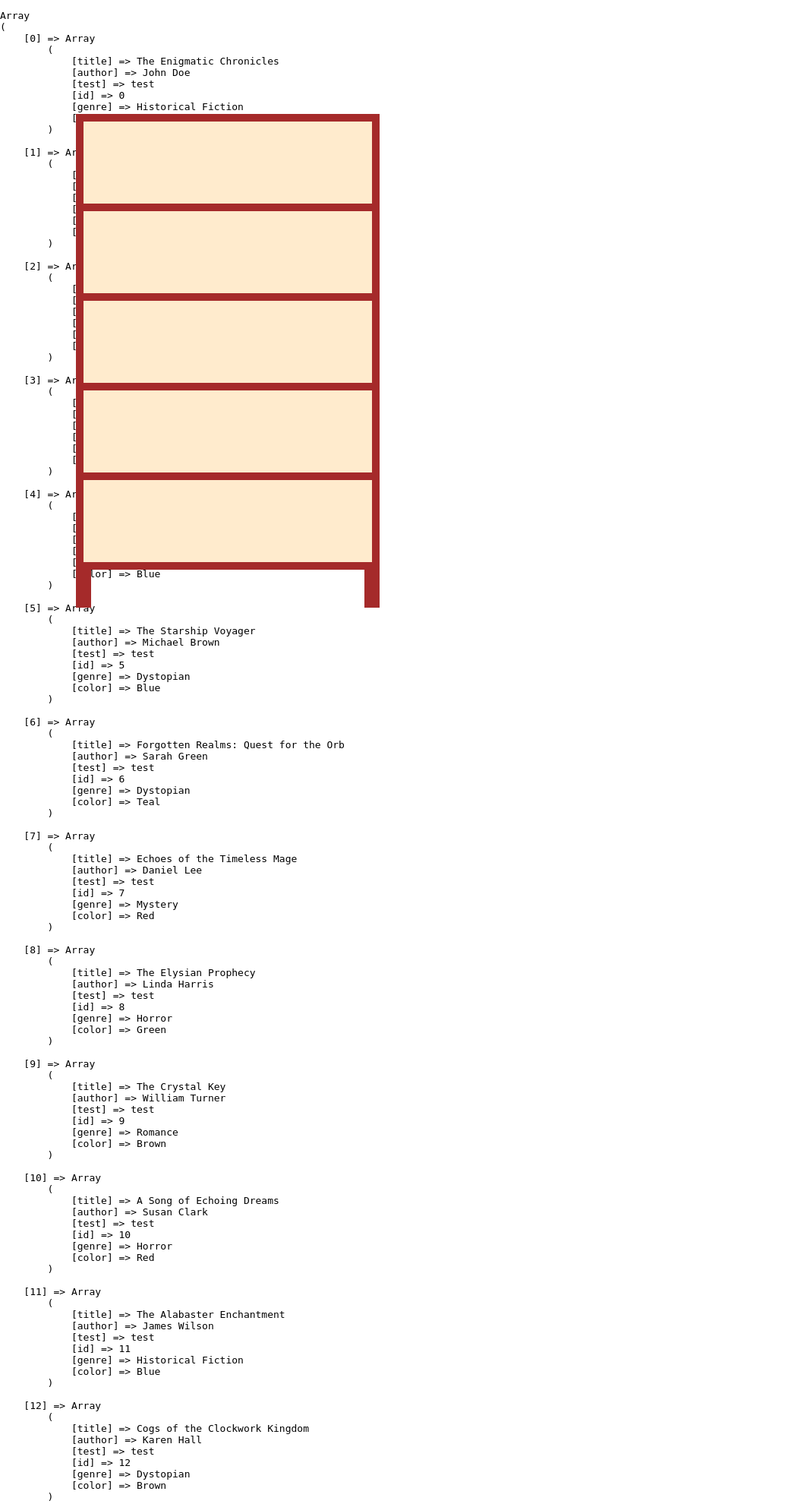
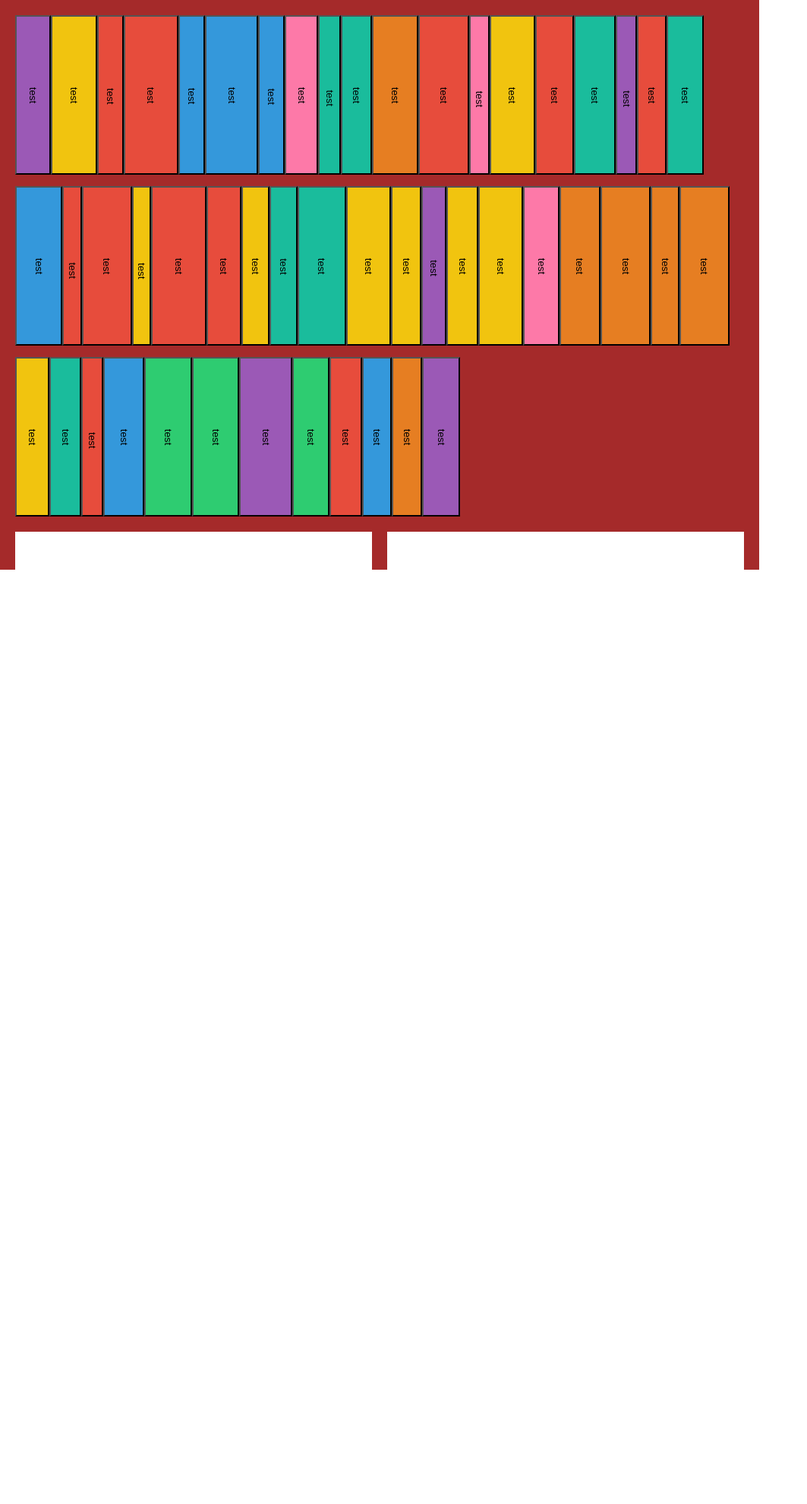
Before and after one commit to JoarHansson/bookshelf, a PHP site: page / in a window 1280 px wide. Shown: the top 1980 px of the page at 76% size, without its empty margins (0-1063 px from the left). After the commit the page ends 750 px from the top, so only its background shows below. Run offline with PHP 8.4, Linux system fonts and the light colour scheme; some libraries are stand-ins or nearby versions.

Commit message:
add html form to choose a book and display its data
also, small changes to css and data.php

```diff
--- a/data.php
+++ b/data.php
@@ -56,6 +56,16 @@ $books = [
   ["title" => "Legends of the Golden Phoenix", "author" => "Yuki Nakamura"],
   ["title" => "The Enchanted Jade Garden", "author" => "Chen Wei"],
   ["title" => "Echoes from the Red Pagoda", "author" => "Sofia Martinez"],
+  // ["title" => "The Mysteries of Tibet", "author" => "Tenzin Dorje"],
+  // ["title" => "The Lost Secrets of Atlantis", "author" => "Elena Kuznetsova"],
+  // ["title" => "Whispers from the Enchanted Forest", "author" => "Oliver Smith"],
+  // ["title" => "The Lunar Conspiracy", "author" => "Mia Johnson"],
+  // ["title" => "Chronicles of the Celestial Empire", "author" => "Liu Wei"],
+  // ["title" => "Secrets of the Amazon Rainforest", "author" => "Isabella Silva"],
+  // ["title" => "The Alchemist's Legacy", "author" => "Antonio Rodriguez"],
+  // ["title" => "Legends of the Eternal Guardians", "author" => "Gabriela Lopez"],
+  // ["title" => "The Mystery of the Whispering Oak", "author" => "Ciaran O'Sullivan"],
+  // ["title" => "The Enchanted Amulet", "author" => "Jamilah Abidi"],
 ];
 
 $genres = [
@@ -72,25 +82,24 @@ $genres = [
 ];
 
 $colors = [
-  "Red",
-  "Blue",
-  "Green",
-  "Yellow",
-  "Purple",
-  "Orange",
-  "Pink",
-  "Teal",
-  "Brown",
-  "Gray",
+  "#3498db", // Blue
+  "#e74c3c", // Red
+  "#2ecc71", // Green
+  "#f1c40f", // Yellow
+  "#9b59b6", // Purple
+  "#e67e22", // Orange
+  "#fd79a8", // Pink
+  "#1abc9c", // Teal
 ];
 
 // populate $books with more data
 foreach ($books as $key => $book) {
-  $books[$key]["test"] = "test";
   $books[$key]["id"] = $key;
   $books[$key]["genre"] = $genres[rand(0, 9)];
-  $books[$key]["color"] = $colors[rand(0, 9)];
+  $books[$key]["color"] = $colors[rand(0, 7)];
+  $books[$key]["year"] = rand(1800, 2023);
+  $books[$key]["pages"] = rand(100, 300);
 }
 
-echo "<pre>";
-print_r($books);
+// echo "<pre>";
+// var_export($books);
--- a/index.php
+++ b/index.php
@@ -8,19 +8,38 @@ require __DIR__ . "/data.php";
 ?>
 
 <div class="bookshelf">
-  <div class="shelves">
-    <div class="shelf"></div>
-    <div class="shelf"></div>
-    <div class="shelf"></div>
-    <div class="shelf"></div>
-    <div class="shelf"></div>
-  </div>
+  <form action="index.php" method="get">
+    <?php foreach ($books as $key => $book) : ?>
+      <button type="submit" value="<?= $book["id"] ?>" name="id" class="book" style="
+        background-color: <?= $book["color"] ?>;
+        width: <?= $book["pages"] / 4 ?>px;
+      ">
+        <p class="rotate" style="transform: rotate(90deg);">test</p>
+      </button>
+
+    <?php endforeach ?>
+  </form>
   <div class="legs">
+    <div class="leg"></div>
     <div class="leg"></div>
     <div class="leg"></div>
   </div>
 </div>
 
+
+<div class="selection">
+  <?php
+  if (isset($_GET["id"])) :
+    $selection = $_GET["id"] ?>
+    <p>Title: <?= $books[$selection]["title"]; ?></p>
+    <p>Author: <?= $books[$selection]["author"]; ?></p>
+    <p>Genre: <?= $books[$selection]["genre"]; ?></p>
+    <p>Release year: <?= $books[$selection]["year"]; ?></p>
+    <p>Number of pages: <?= $books[$selection]["pages"]; ?></p>
+
+  <?php endif; ?>
+</div>
+
 </body>
 
 </html>
--- a/style.css
+++ b/style.css
@@ -12,29 +12,28 @@ body {
 .bookshelf {
   display: flex;
   flex-direction: column;
-  position: absolute;
-  left: 100px;
-  bottom: 0;
+  /* position: absolute;
+  left: 20px;
+  bottom: 0px; */
 }
 
-.shelves {
-  height: 600px;
-  width: 400px;
+form {
   background-color: brown;
+  height: 700px;
+  width: 1000px;
+  margin: 0;
+  border: 0;
+  padding: 20px 20px;
   display: flex;
-  flex-direction: column;
-  gap: 10px;
-  padding: 10px 10px;
-}
-
-.shelf {
-  background-color: blanchedalmond;
-  flex-grow: 1;
+  flex-wrap: wrap;
+  align-content: space-between;
+  flex-direction: row;
+  /* gap: 10px; */
 }
 
 .legs {
   height: 50px;
-  width: 400px;
+  width: 1000px;
   display: flex;
   justify-content: space-between;
 }
@@ -44,3 +43,7 @@ body {
   height: 50px;
   width: 20px;
 }
+
+.book {
+  height: 210px;
+}
```
